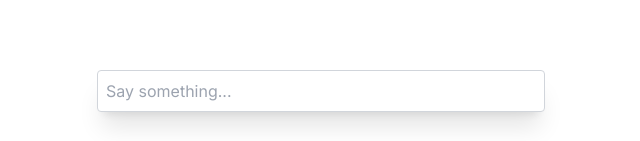
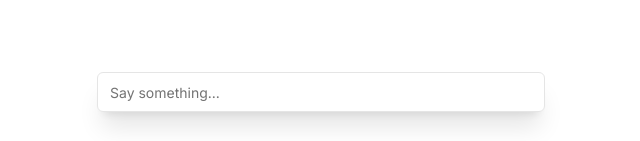
Before and after one commit to vercel-labs/ai-gateway-embeddings-demo, a Next.js app: page / in a window 1280 px wide. Shown: the part 656-797 px from the top of the page, without its empty margins (319-959 px from the left). Built offline with nearby package versions, Linux system fonts and the light colour scheme.

Commit message:
UI improvements

```diff
--- a/app/page.tsx
+++ b/app/page.tsx
@@ -4,6 +4,7 @@ import { useChat } from '@ai-sdk/react';
 import { useState } from 'react';
 import { Alert, AlertDescription, AlertTitle } from '@/components/ui/alert';
 import { Button } from '@/components/ui/button';
+import { Input } from '@/components/ui/input';
 import { AlertCircle, Info } from 'lucide-react';
 
 export default function Chat() {
@@ -40,7 +41,7 @@ export default function Chat() {
                       <p>
                         call{part.state === 'output-available' ? 'ed' : 'ing'}{' '}
                         tool: {part.type}
-                        <pre className="my-4 bg-zinc-100 p-2 rounded-sm">
+                        <pre className="my-4 bg-zinc-100 p-2 rounded-sm whitespace-pre-wrap break-words">
                           {JSON.stringify(part.input, null, 2)}
                         </pre>
                       </p>
@@ -83,8 +84,9 @@ export default function Chat() {
           setInput('');
         }}
       >
-        <input
-          className="fixed bottom-0 w-full max-w-md p-2 mb-8 border border-gray-300 rounded shadow-xl"
+        <Input
+          type="text"
+          className="fixed bottom-0 w-full max-w-md mb-8 shadow-xl"
           value={input}
           placeholder="Say something..."
           onChange={e => setInput(e.currentTarget.value)}
```
